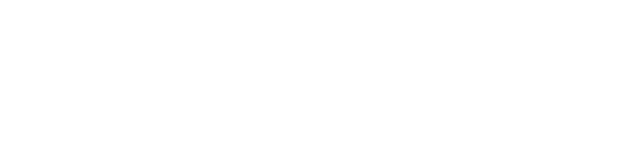
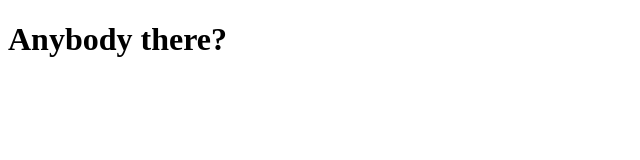
Before and after one commit to epetario/epetario.github.io, a plain HTML site: page index.html in a window 1280 px wide. Shown: the whole page, without its empty margins (0-640 px from the left). Drawn offline with Linux system fonts and the light colour scheme.

Commit message:
Version 0.01
Testing

```diff
--- a/index.html
+++ b/index.html
@@ -1,9 +1,9 @@
 <!DOCTYPE html>
 <html>
 <head>
-	<title></title>
+	<title>TEST: Hello?</title>
 </head>
 <body>
-
+<h1>Anybody there?</h1>
 </body>
 </html>
```
